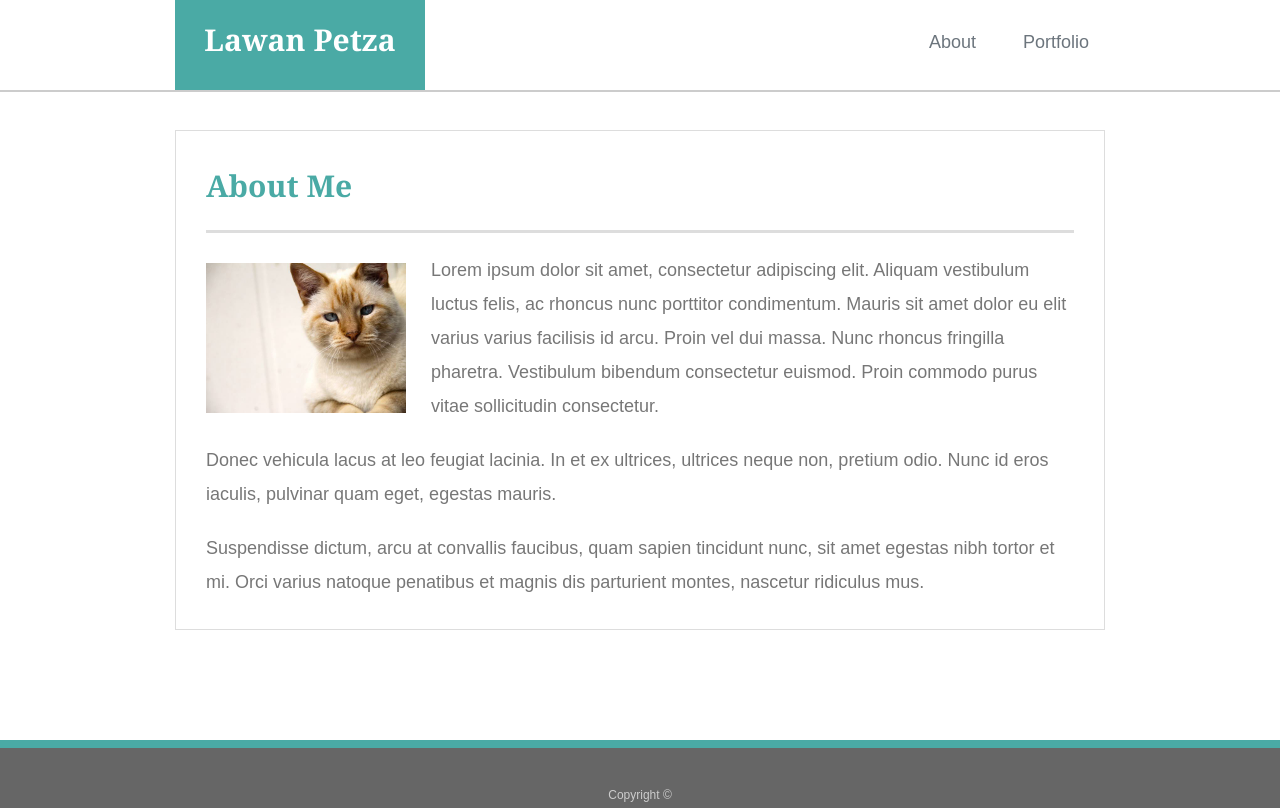
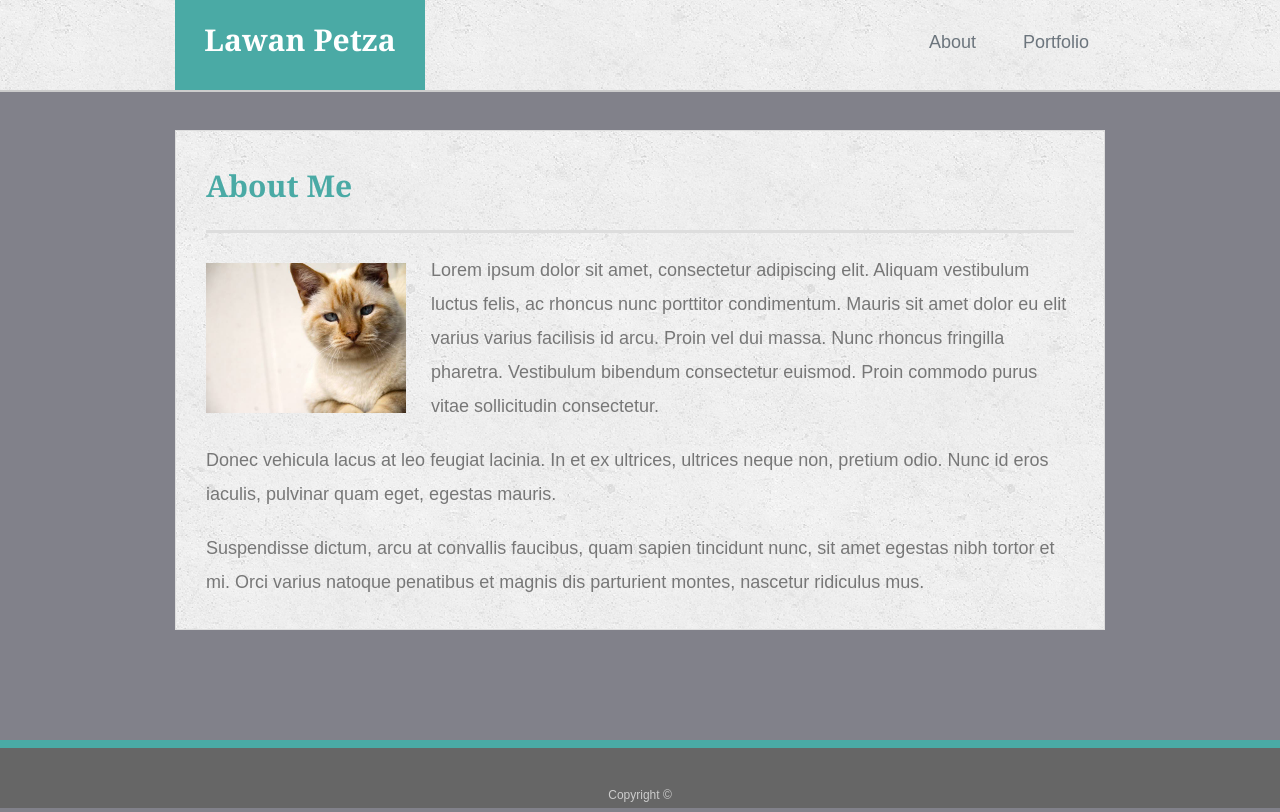
Before and after one commit to LawanPetza/LawanPetza.github.io, a plain HTML site: page index.html in a window 1280 px wide. Drawn offline with nearby package versions, Linux system fonts and the light colour scheme.

Commit message:
modified style

```diff
--- a/assets/css/style.css
+++ b/assets/css/style.css
@@ -3,7 +3,8 @@ body {
     font-size: 18px;
     line-height: 34px;
     color: #777;
-    background: url("../images/concrete_seamless.png");
+    background-color: rgba(1, 1, 19, 0.493);
+    /* background: url("../images/concrete_seamless.png"); */
   }
 
   * {
@@ -18,7 +19,9 @@ body {
     margin: 0 auto;
     clear: both;
   }
-
+  section.main-section{
+    background: url("../images/concrete_seamless.png");
+  }
   h1,
   h2,
   h3,
@@ -51,6 +54,10 @@ body {
   }
 
   /* header */
+
+  header#masthead{
+    background: url("../images/concrete_seamless.png");
+   }
 
   #masthead {
     position: fixed;
```
Also changed, not shown: assets/images/concrete_seamless.png (added).
